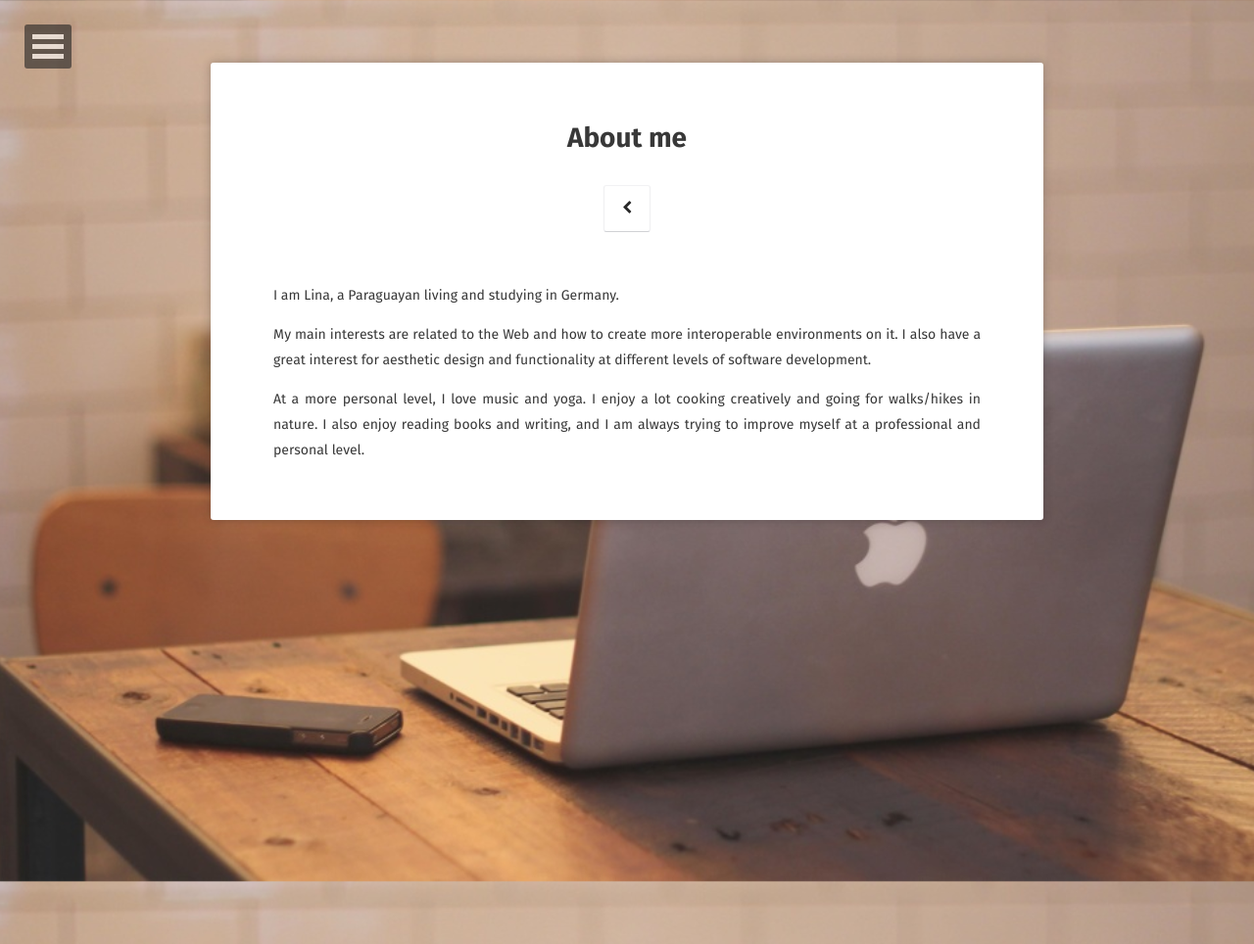
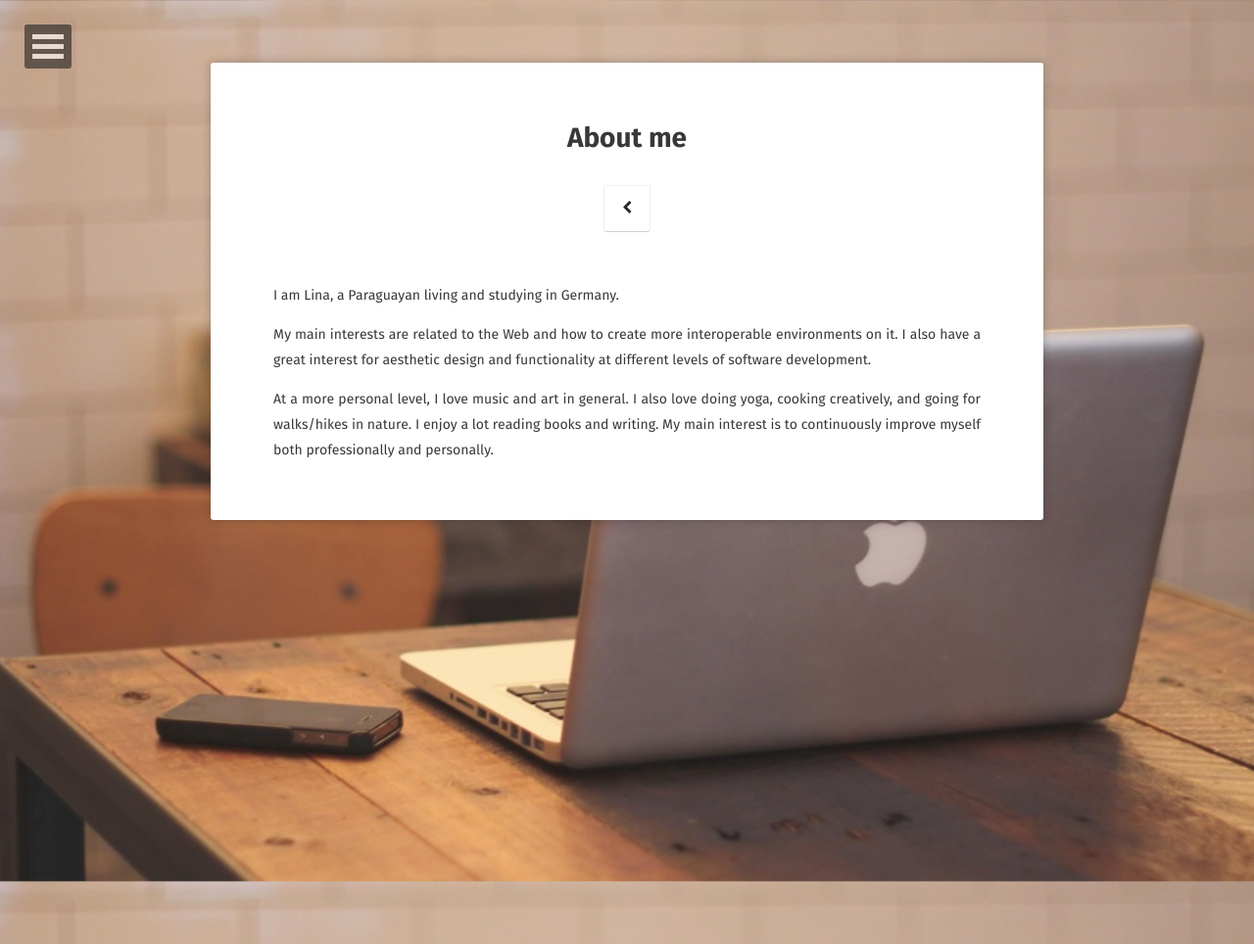
Before and after one commit to lcomet/linamolinascomet, a Jekyll site: the page built from about/index.md, in a window 1280 px wide. Shown: the whole page at 98% size. Built offline with Jekyll 4.4.1, drawn with Linux system fonts in a browser that asks for light colours; some web fonts are replaced.

Commit message:
update about

```diff
--- a/about/index.md
+++ b/about/index.md
@@ -8,4 +8,6 @@ I am Lina, a Paraguayan living and studying in Germany.
 
 My main interests are related to the Web and how to create more interoperable environments on it. I also have a great interest for aesthetic design and functionality at different levels of software development.
 
-At a more personal level, I love music and yoga. I enjoy a lot cooking creatively and going for walks/hikes in nature. I also enjoy reading books and writing, and I am always trying to improve myself at a professional and personal level.
+At a more personal level, I love music and art in general.
+I also love doing yoga, cooking creatively, and going for walks/hikes in nature.
+I enjoy a lot reading books and writing. My main interest is to continuously improve myself both professionally and personally.
```
